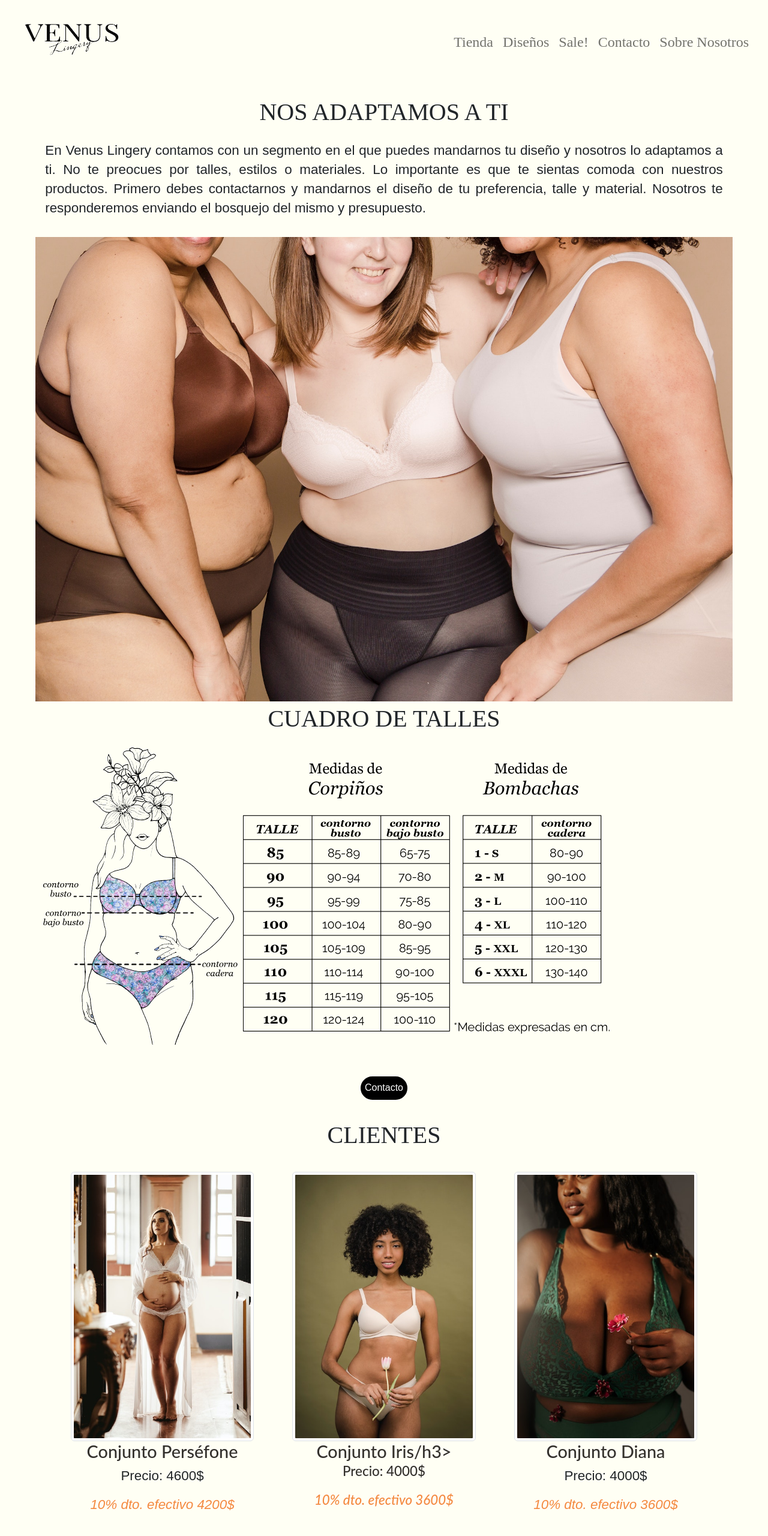
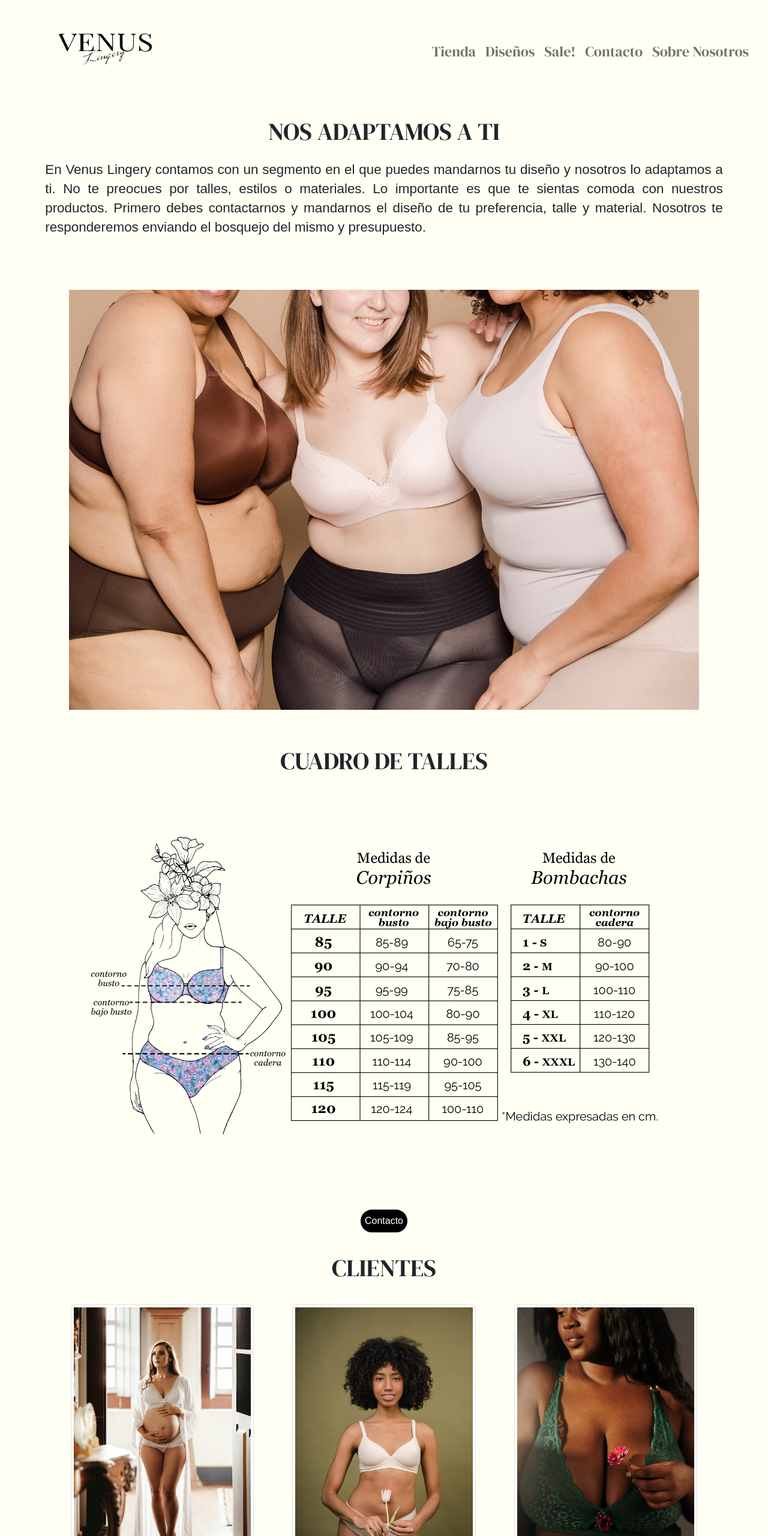
Before and after one commit to BarbMoBe/PreEntrega2-Moreno, a website: page PAGINAS/Diseños.html in a window 1280 px wide. Shown: the top 2560 px of the page at 60% size. Drawn offline with nearby package versions, Linux system fonts and the light colour scheme; a web font is replaced by a local one.

Commit message:
cambio pagina

```diff
--- a/PAGINAS/Diseños.html
+++ b/PAGINAS/Diseños.html
@@ -26,6 +26,10 @@
     />
     <link rel="stylesheet" href="../css/style.css" />
     <link
+      href="https://fonts.googleapis.com/css2?family=Cormorant+Garamond&family=DM+Serif+Display&family=Lato:ital,wght@1,300&family=Overpass:wght@300&display=swap"
+      rel="stylesheet"
+    />
+    <link
       href="https://fonts.googleapis.com/css2?family=Open+Sans&display=swap"
       rel="stylesheet"
     />
@@ -38,7 +42,7 @@
     <header>
       <nav class="navbar navbar-expand-lg sticky-top navlink">
         <div class="container-fluid p-4">
-          <div class="nav logo">
+          <div class="nav_logo">
             <a class="nav-link" href="../index.html">
               <img
                 src="../imagenesProyecto/Logo.png"
@@ -97,7 +101,7 @@
             enviando el bosquejo del mismo y presupuesto.
           </p>
         </div>
-        <section>
+        <section class="imgDiseños1">
           <img
             src="../imagenesProyecto/SobreNosotros.jpg"
             alt="Diseños1"
@@ -107,7 +111,7 @@
         <div class="subtittle_pages d-none d-md-block">
           <h2>CUADRO DE TALLES</h2>
         </div>
-        <div id="imagesize d-none d-md-block">
+        <div class="imagesize d-none d-md-block">
           <img
             src="../imagenesProyecto/tallesguia.png"
             alt="talles"
@@ -128,7 +132,7 @@
         </div>
         <div class="container products">
           <div
-            class="products__line d-lg-flex aling-item-center justify-content-between"
+            class="products__line d-md-flex aling-item-center justify-content-between"
           >
             <div class="products__image">
               <img
@@ -149,7 +153,7 @@
                 class="imgproducst img-fluid img-thumbnail"
               />
               <div class="text_product">
-                <h3>Conjunto Iris/h3>
+                <h3>Conjunto Iris</h3>
                 <p class="price">Precio: 4000$</p>
                 <p class="dto">10% dto. efectivo 3600$</p>
               </div>
```
